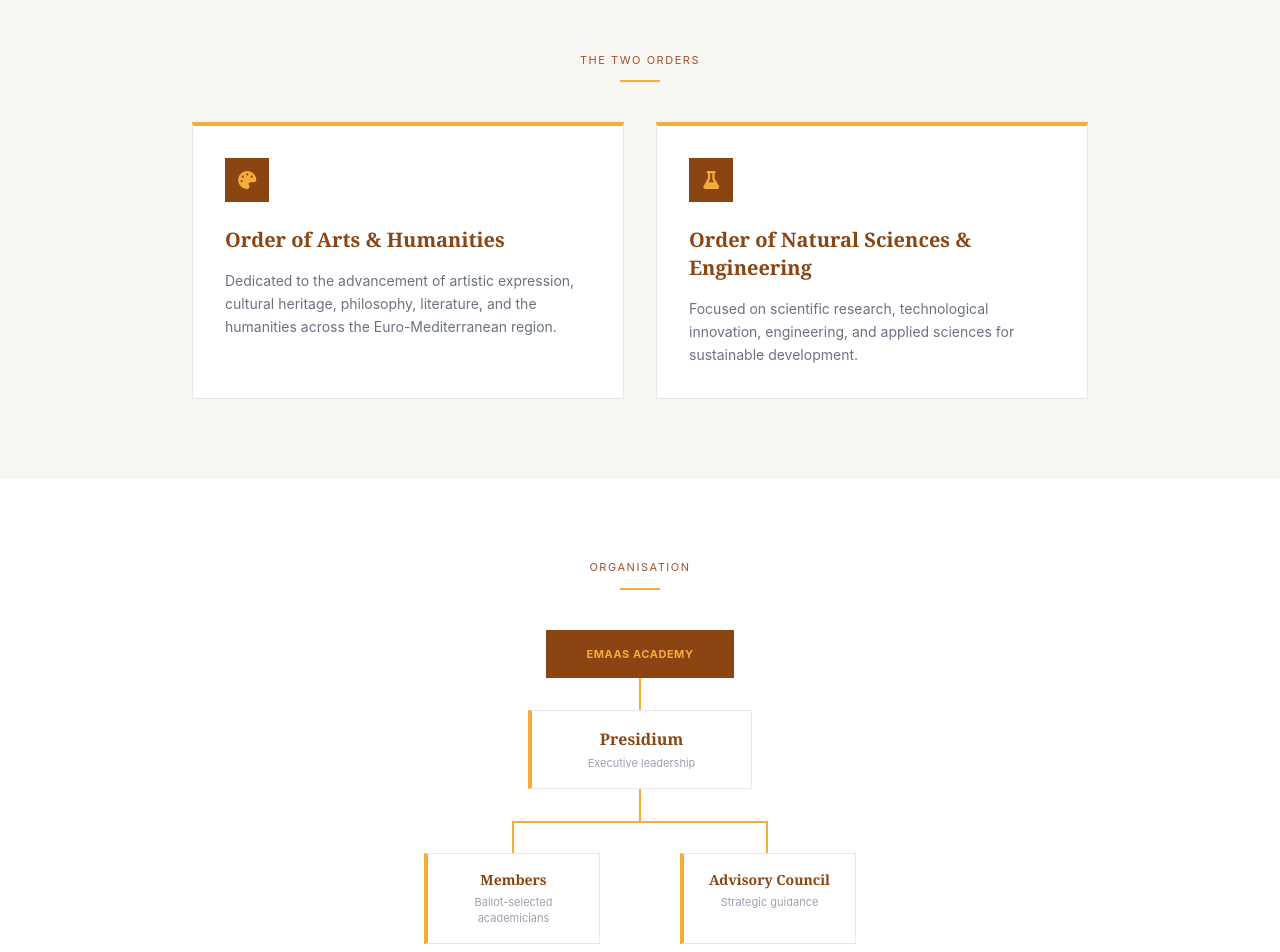
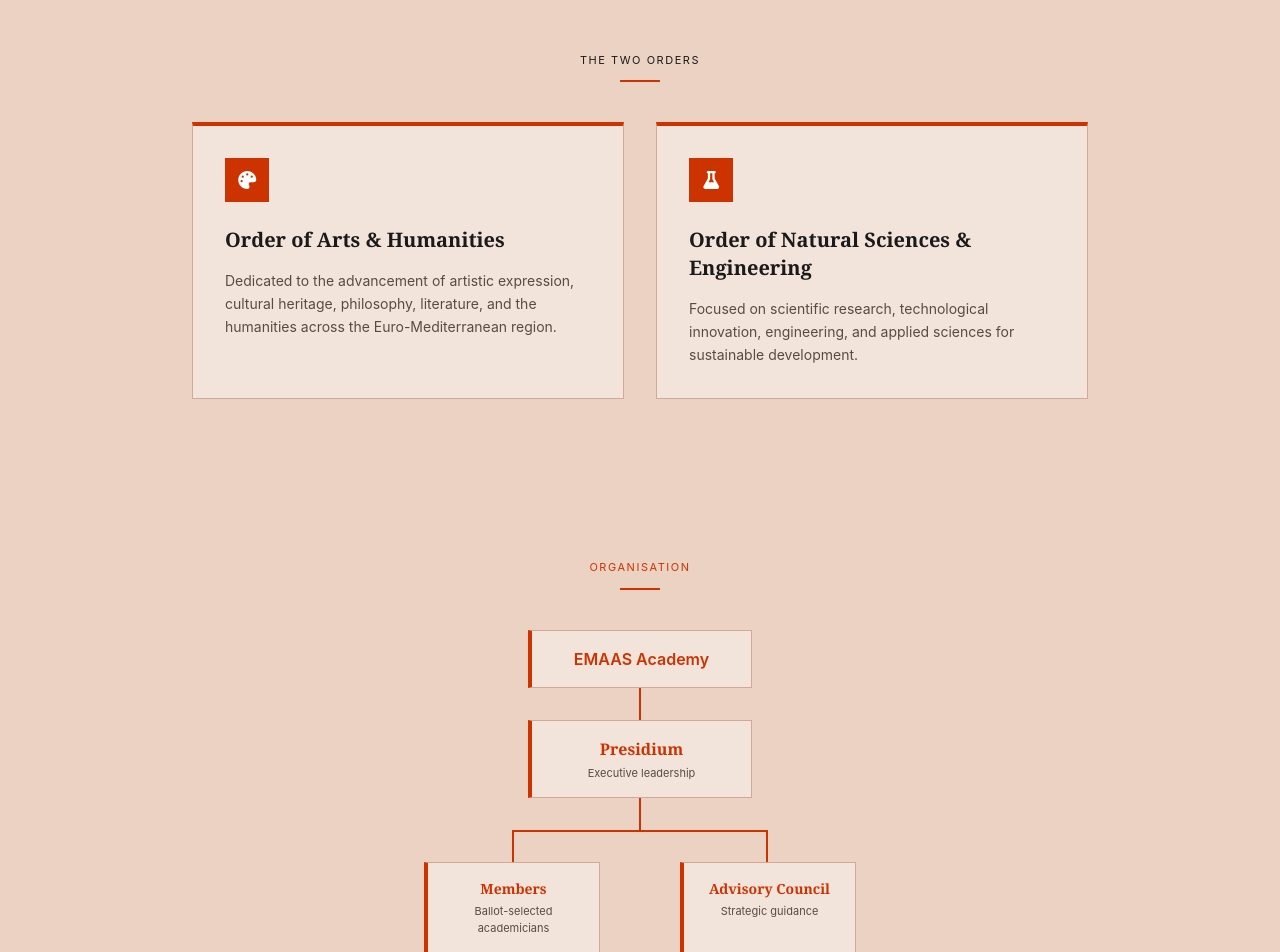
Before and after one commit to AthanasiaPet/EMAAS-react, a React (Vite) app: page /structure in a window 1280 px wide. Shown: the part 420-1372 px from the top of the page. Built offline with nearby package versions, Linux system fonts and the light colour scheme.

Commit message:
feat: update Structure.tsx color scheme

```diff
--- a/src/pages/Structure.tsx
+++ b/src/pages/Structure.tsx
@@ -7,43 +7,43 @@ function Structure() {
         <div>
 
             {/* Page Hero */}
-            <section className="bg-[#8b4513] py-20 px-6 text-center">
-                <p className="text-[11px] uppercase tracking-[0.14em] text-[#f6ac3d] mb-4">The Academy</p>
-                <div className="w-10 h-0.5 bg-[#f6ac3d] mx-auto mb-5"></div>
-                <h1 className="font-serif text-4xl font-bold text-white mb-5">Structure</h1>
-                <p className="text-white text-base leading-relaxed max-w-xl mx-auto">
+            <section className="bg-[#ebd2c3] py-20 px-6 text-center">
+                <p className="text-[11px] uppercase tracking-[0.14em] text-[#1a1a1a] mb-4">The Academy</p>
+                <div className="w-10 h-0.5 bg-[#cc3300] mx-auto mb-5"></div>
+                <h1 className="font-serif text-4xl font-bold text-[#1a1a1a] mb-5">Structure</h1>
+                <p className="text-[#1a1a1a] text-base leading-relaxed max-w-xl mx-auto">
                     EMAAS is structured in two orders, the Order of Arts and Humanities and the Order of Natural Sciences and Engineering.
                 </p>
             </section>
 
             {/* Two Orders */}
-            <section className="bg-[#f8f6f1] py-20 px-6">
-                <p className="text-[11px] uppercase tracking-[0.14em] text-[#a0522d] text-center mb-3">The Two Orders</p>
-                <div className="w-10 h-0.5 bg-[#f6ac3d] mx-auto mb-10"></div>
+            <section className="bg-[#ebd2c3] py-20 px-6">
+                <p className="text-[11px] uppercase tracking-[0.14em] text-[#1a1a1a] text-center mb-3">The Two Orders</p>
+                <div className="w-10 h-0.5 bg-[#cc3300] mx-auto mb-10"></div>
                 <div className="max-w-4xl mx-auto grid grid-cols-1 md:grid-cols-2 gap-8">
 
                     {/* Order 1 */}
-                    <div className="bg-white border border-gray-200 border-t-4 border-t-[#f6ac3d] p-8 hover:shadow-md transition-shadow">
-                        <div className="w-11 h-11 bg-[#8b4513] flex items-center justify-center mb-6">
-                            <FontAwesomeIcon icon={faPalette} className="text-[#f6ac3d] text-lg" />
+                    <div className="bg-white/40 border border-[#d4a898] border-t-4 border-t-[#cc3300] p-8 hover:shadow-md transition-shadow">
+                        <div className="w-11 h-11 bg-[#cc3300] flex items-center justify-center mb-6">
+                            <FontAwesomeIcon icon={faPalette} className="text-white text-lg" />
                         </div>
-                        <h2 className="font-serif text-xl font-semibold text-[#8b4513] mb-4">
+                        <h2 className="font-serif text-xl font-semibold text-[#1a1a1a] mb-4">
                             Order of Arts & Humanities
                         </h2>
-                        <p className="text-gray-500 text-sm leading-relaxed">
+                        <p className="text-[#5a4a42] text-sm leading-relaxed">
                             Dedicated to the advancement of artistic expression, cultural heritage, philosophy, literature, and the humanities across the Euro-Mediterranean region.
                         </p>
                     </div>
 
                     {/* Order 2 */}
-                    <div className="bg-white border border-gray-200 border-t-4 border-t-[#f6ac3d] p-8 hover:shadow-md transition-shadow">
-                        <div className="w-11 h-11 bg-[#8b4513] flex items-center justify-center mb-6">
-                            <FontAwesomeIcon icon={faFlask} className="text-[#f6ac3d] text-lg" />
+                    <div className="bg-white/40 border border-[#d4a898] border-t-4 border-t-[#cc3300] p-8 hover:shadow-md transition-shadow">
+                        <div className="w-11 h-11 bg-[#cc3300] flex items-center justify-center mb-6">
+                            <FontAwesomeIcon icon={faFlask} className="text-white text-lg" />
                         </div>
-                        <h2 className="font-serif text-xl font-semibold text-[#8b4513] mb-4">
+                        <h2 className="font-serif text-xl font-semibold text-[#1a1a1a] mb-4">
                             Order of Natural Sciences & Engineering
                         </h2>
-                        <p className="text-gray-500 text-sm leading-relaxed">
+                        <p className="text-[#5a4a42] text-sm leading-relaxed">
                             Focused on scientific research, technological innovation, engineering, and applied sciences for sustainable development.
                         </p>
                     </div>
@@ -52,54 +52,44 @@ function Structure() {
             </section>
 
             {/* Org Chart */}
-            <section className="bg-white py-20 px-6">
-                <p className="text-[11px] uppercase tracking-[0.14em] text-[#a0522d] text-center mb-3">Organisation</p>
-                <div className="w-10 h-0.5 bg-[#f6ac3d] mx-auto mb-10"></div>
+            <section className="bg-[#ebd2c3] py-20 px-6">
+                <p className="text-[11px] uppercase tracking-[0.14em] text-[#cc3300] text-center mb-3">Organisation</p>
+                <div className="w-10 h-0.5 bg-[#cc3300] mx-auto mb-10"></div>
                 <div className="max-w-2xl mx-auto flex flex-col items-center">
 
                     {/* Top */}
-                    <div className="bg-[#8b4513] text-[#f6ac3d] px-10 py-4 text-[11px] uppercase tracking-wider font-bold">
+                    <div className="bg-white/40 border border-[#d4a898] border-l-4 border-l-[#cc3300] px-8 py-4 w-56 text-center text-[#cc3300] font-semibold">
                         EMAAS Academy
                     </div>
-                    <div className="w-0.5 h-8 bg-[#f6ac3d]"></div>
+                    <div className="w-0.5 h-8 bg-[#cc3300]"></div>
 
                     {/* Presidium */}
-                    <div className="bg-white border border-gray-200 border-l-4 border-l-[#f6ac3d] px-8 py-4 w-56 text-center">
+                    <div className="bg-white/40 border border-[#d4a898] border-l-4 border-l-[#cc3300] px-8 py-4 w-56 text-center">
                         <Link to="/presidium">
-                        <p className="font-serif text-base font-semibold text-[#8b4513]">
-                        Presidium
-                    </p>
+                            <p className="font-serif text-base font-semibold text-[#cc3300]">Presidium</p>
                         </Link>
-
-                        <p className="text-[11px] text-gray-400 mt-1">Executive leadership</p>
+                        <p className="text-[11px] text-[#5a4a42] mt-1">Executive leadership</p>
                     </div>
-                    <div className="w-0.5 h-8 bg-[#f6ac3d]"></div>
+                    <div className="w-0.5 h-8 bg-[#cc3300]"></div>
 
                     {/* Horizontal connector */}
                     <div className="relative w-full max-w-lg flex justify-center">
-                        <div className="absolute top-0 left-1/4 right-1/4 h-0.5 bg-[#f6ac3d]"></div>
-                        <div className="absolute top-0 left-1/4 w-0.5 h-8 bg-[#f6ac3d]"></div>
-                        <div className="absolute top-0 right-1/4 w-0.5 h-8 bg-[#f6ac3d]"></div>
+                        <div className="absolute top-0 left-1/4 right-1/4 h-0.5 bg-[#cc3300]"></div>
+                        <div className="absolute top-0 left-1/4 w-0.5 h-8 bg-[#cc3300]"></div>
+                        <div className="absolute top-0 right-1/4 w-0.5 h-8 bg-[#cc3300]"></div>
 
-                        {/* Members */}
                         <div className="flex w-full justify-around pt-8">
-                            <div className="bg-white border border-gray-200 border-l-4 border-l-[#f6ac3d] px-6 py-4 w-44 text-center">
+                            <div className="bg-white/40 border border-[#d4a898] border-l-4 border-l-[#cc3300] px-6 py-4 w-44 text-center">
                                 <Link to="/members">
-                                    <p className="font-serif text-sm font-semibold text-[#8b4513] ">
-                                        Members
-                                    </p>
+                                    <p className="font-serif text-sm font-semibold text-[#cc3300]">Members</p>
                                 </Link>
-                                <p className="text-[11px] text-gray-400 mt-1">Ballot-selected academicians</p>
+                                <p className="text-[11px] text-[#5a4a42] mt-1">Ballot-selected academicians</p>
                             </div>
-
-                            {/* Advisory Council */}
-                            <div className="bg-white border border-gray-200 border-l-4 border-l-[#f6ac3d] px-6 py-4 w-44 text-center">
+                            <div className="bg-white/40 border border-[#d4a898] border-l-4 border-l-[#cc3300] px-6 py-4 w-44 text-center">
                                 <Link to="/advisory-council">
-                                <p className="font-serif text-sm font-semibold text-[#8b4513] ">
-                                    Advisory Council
-                                </p>
+                                    <p className="font-serif text-sm font-semibold text-[#cc3300]">Advisory Council</p>
                                 </Link>
-                                <p className="text-[11px] text-gray-400 mt-1">Strategic guidance</p>
+                                <p className="text-[11px] text-[#5a4a42] mt-1">Strategic guidance</p>
                             </div>
                         </div>
                     </div>
```
